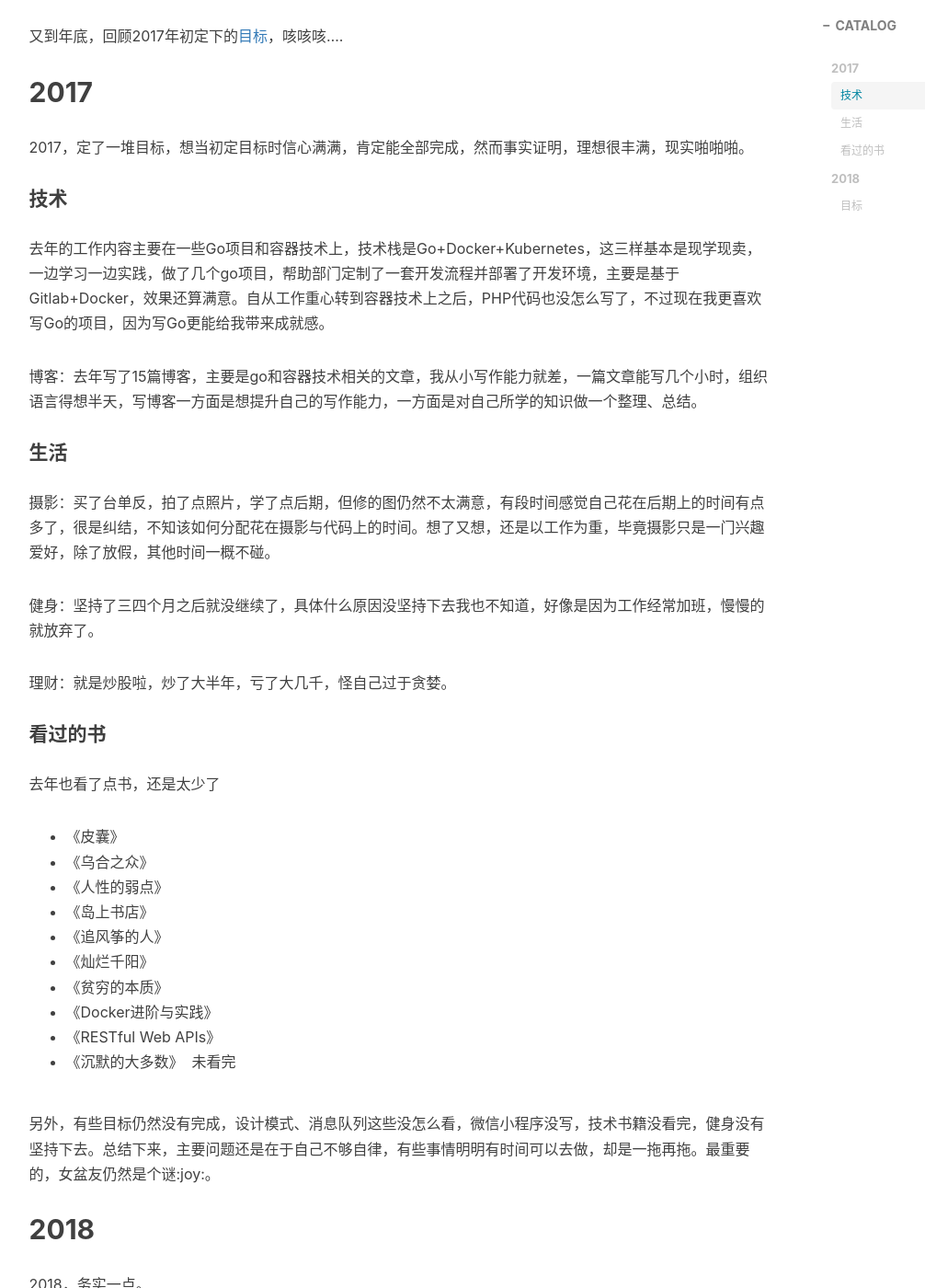
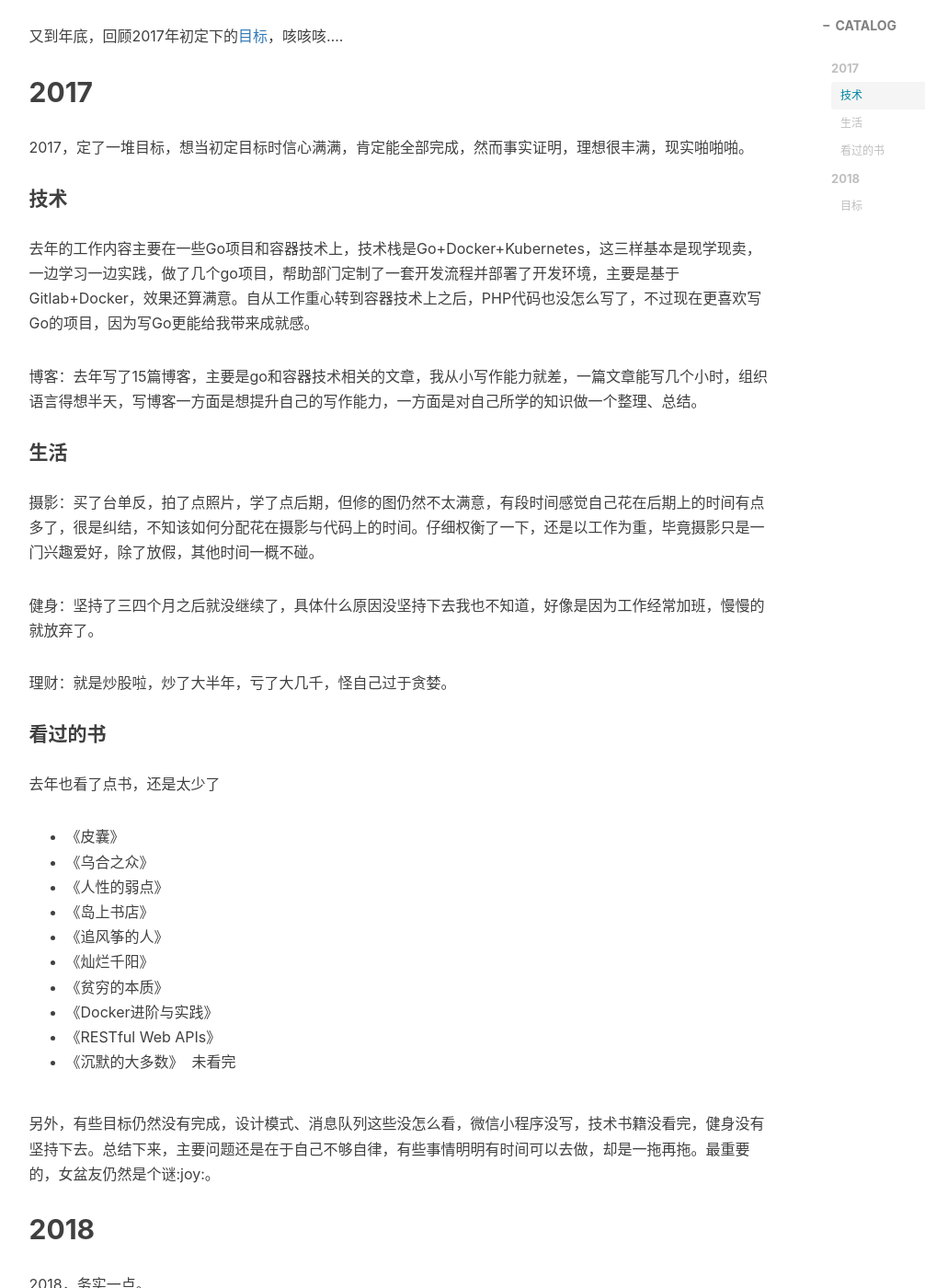
Before and after one commit to fengh0409/fengh0409.github.io, a Jekyll site: the page built from _posts/2018-02-09-annual-summary-and-plan.markdown, in a window 1280 px wide and 1400 px high, scrolled down 202 px. Shown: the whole window at 92% size, without its empty margins (136-1142 px from the left). Built offline with Jekyll 4.4.1, drawn with Linux system fonts in a browser that asks for light colours; nearby versions of some CDN libraries; comment, search, counter and statistics services are not loaded; some of the changed text lies outside the part shown.

Commit message:
Update 2018-02-09-annual-summary-and-plan.markdown

```diff
--- a/_posts/2018-02-09-annual-summary-and-plan.markdown
+++ b/_posts/2018-02-09-annual-summary-and-plan.markdown
@@ -17,12 +17,12 @@ tags:
 2017，定了一堆目标，想当初定目标时信心满满，肯定能全部完成，然而事实证明，理想很丰满，现实啪啪啪。
 
 #### 技术
-去年的工作内容主要在一些Go项目和容器技术上，技术栈是Go+Docker+Kubernetes，这三样基本是现学现卖，一边学习一边实践，做了几个go项目，帮助部门定制了一套开发流程并部署了开发环境，主要是基于Gitlab+Docker，效果还算满意。自从工作重心转到容器技术上之后，PHP代码也没怎么写了，不过现在我更喜欢写Go的项目，因为写Go更能给我带来成就感。
+去年的工作内容主要在一些Go项目和容器技术上，技术栈是Go+Docker+Kubernetes，这三样基本是现学现卖，一边学习一边实践，做了几个go项目，帮助部门定制了一套开发流程并部署了开发环境，主要是基于Gitlab+Docker，效果还算满意。自从工作重心转到容器技术上之后，PHP代码也没怎么写了，不过现在更喜欢写Go的项目，因为写Go更能给我带来成就感。
 
 博客：去年写了15篇博客，主要是go和容器技术相关的文章，我从小写作能力就差，一篇文章能写几个小时，组织语言得想半天，写博客一方面是想提升自己的写作能力，一方面是对自己所学的知识做一个整理、总结。
 
 #### 生活
-摄影：买了台单反，拍了点照片，学了点后期，但修的图仍然不太满意，有段时间感觉自己花在后期上的时间有点多了，很是纠结，不知该如何分配花在摄影与代码上的时间。想了又想，还是以工作为重，毕竟摄影只是一门兴趣爱好，除了放假，其他时间一概不碰。
+摄影：买了台单反，拍了点照片，学了点后期，但修的图仍然不太满意，有段时间感觉自己花在后期上的时间有点多了，很是纠结，不知该如何分配花在摄影与代码上的时间。仔细权衡了一下，还是以工作为重，毕竟摄影只是一门兴趣爱好，除了放假，其他时间一概不碰。
 
 健身：坚持了三四个月之后就没继续了，具体什么原因没坚持下去我也不知道，好像是因为工作经常加班，慢慢的就放弃了。
 
```
Also changed, not shown: other parts of _posts/2018-02-09-annual-summary-and-plan.markdown (+3 -2 lines).
